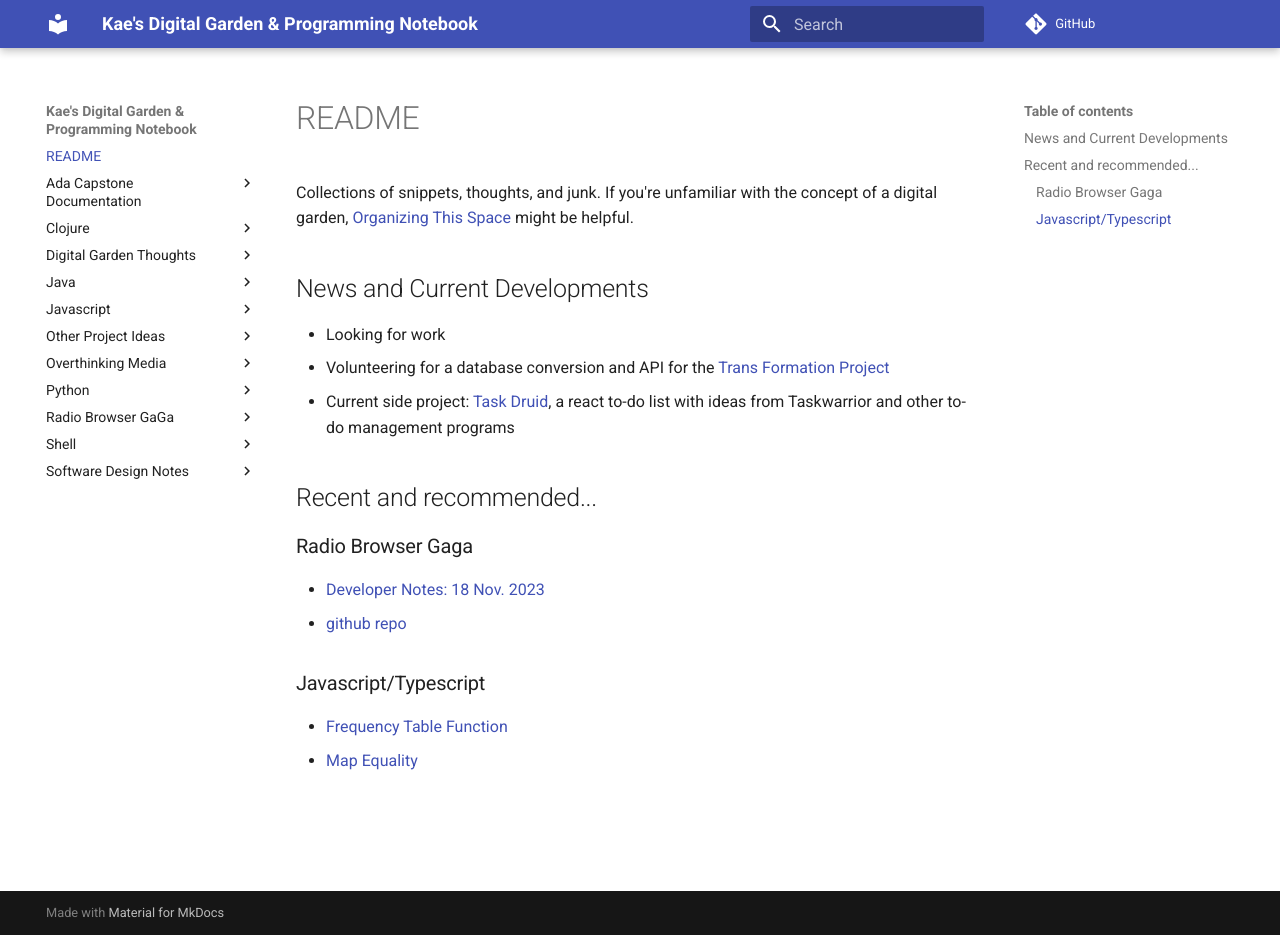
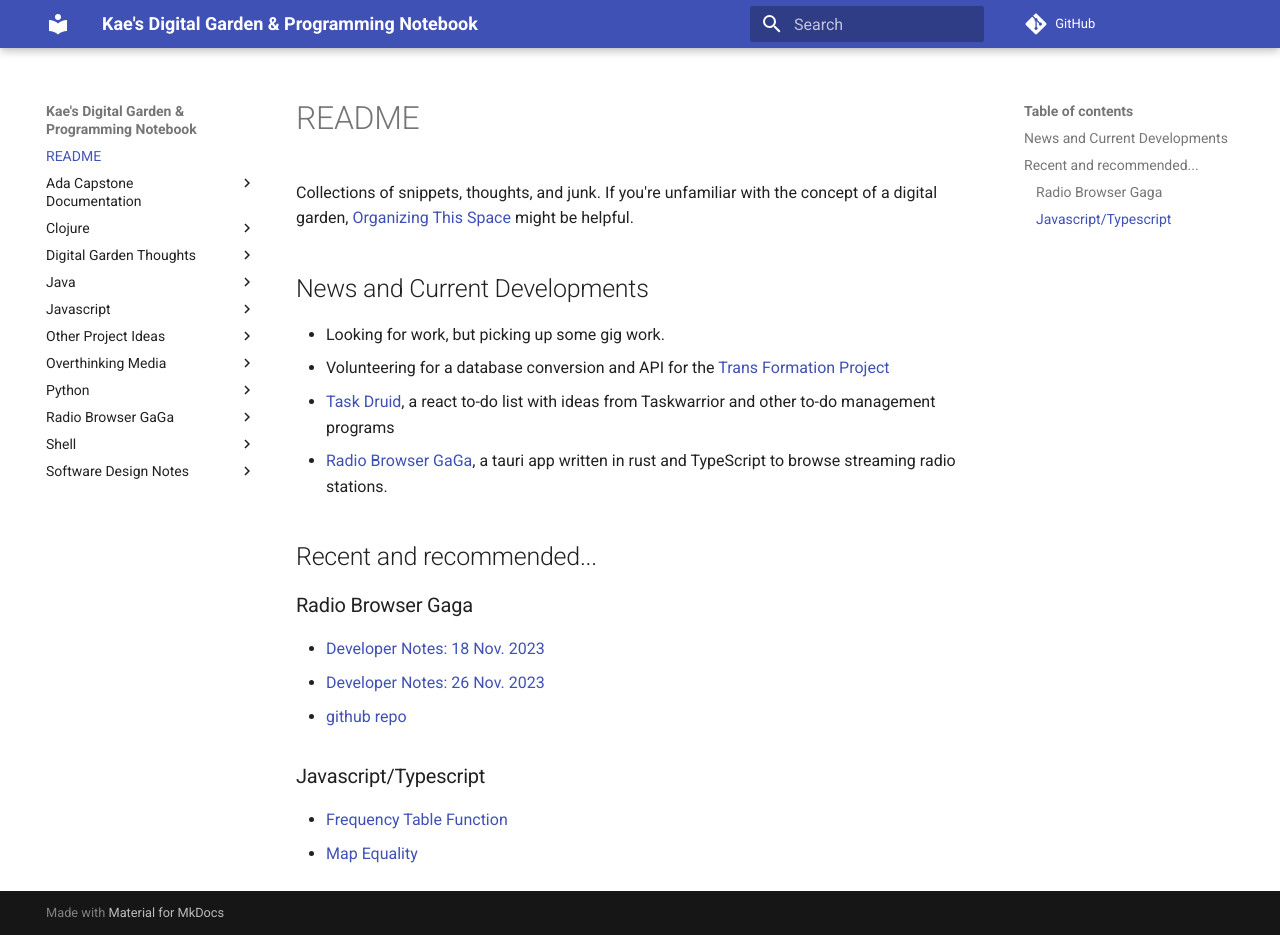
Before and after one commit to kaesluder/kae-garden-wiki, an MkDocs documentation site: the page built from docs/README.md, in a window 1280 px wide and 935 px high. Built offline with MkDocs 1.6.1 and Material for MkDocs 9.7.7, drawn with Linux system fonts in a browser that asks for light colours; comment, search, counter and statistics services are not loaded.

Commit message:
add weekly reflection notes

```diff
--- a/docs/README.md
+++ b/docs/README.md
@@ -4,15 +4,17 @@
 
 ## News and Current Developments
 
-- Looking for work
+- Looking for work, but picking up some gig work.
 - Volunteering for a database conversion and API for the [Trans Formation Project](https://www.transformationsproject.org)
-- Current side project: [Task Druid](https://github.com/kaesluder/taskdruid), a react to-do list with ideas from Taskwarrior and other to-do management programs
+- [Task Druid](https://github.com/kaesluder/taskdruid), a react to-do list with ideas from Taskwarrior and other to-do management programs
+- [Radio Browser GaGa](https://github.com/kaesluder/radiogaga), a tauri app written in rust and TypeScript to browse streaming radio stations.
 
 ## Recent and recommended...
 
 ### Radio Browser Gaga
 
 - [Developer Notes: 18 Nov. 2023](/Radio_Browser_GaGa/2023-11-18-first-steps/)
+- [Developer Notes: 26 Nov. 2023](/Radio_Browser_GaGa/2023-11-26-thanksgiving-week-reflections/)
 - [github repo](https://github.com/kaesluder/radiogaga)
 
 ### Javascript/Typescript
```
Also changed, not shown: docs/Radio_Browser_GaGa/2023-11-26-thanksgiving-week-reflections.md (+3 -0 lines).
